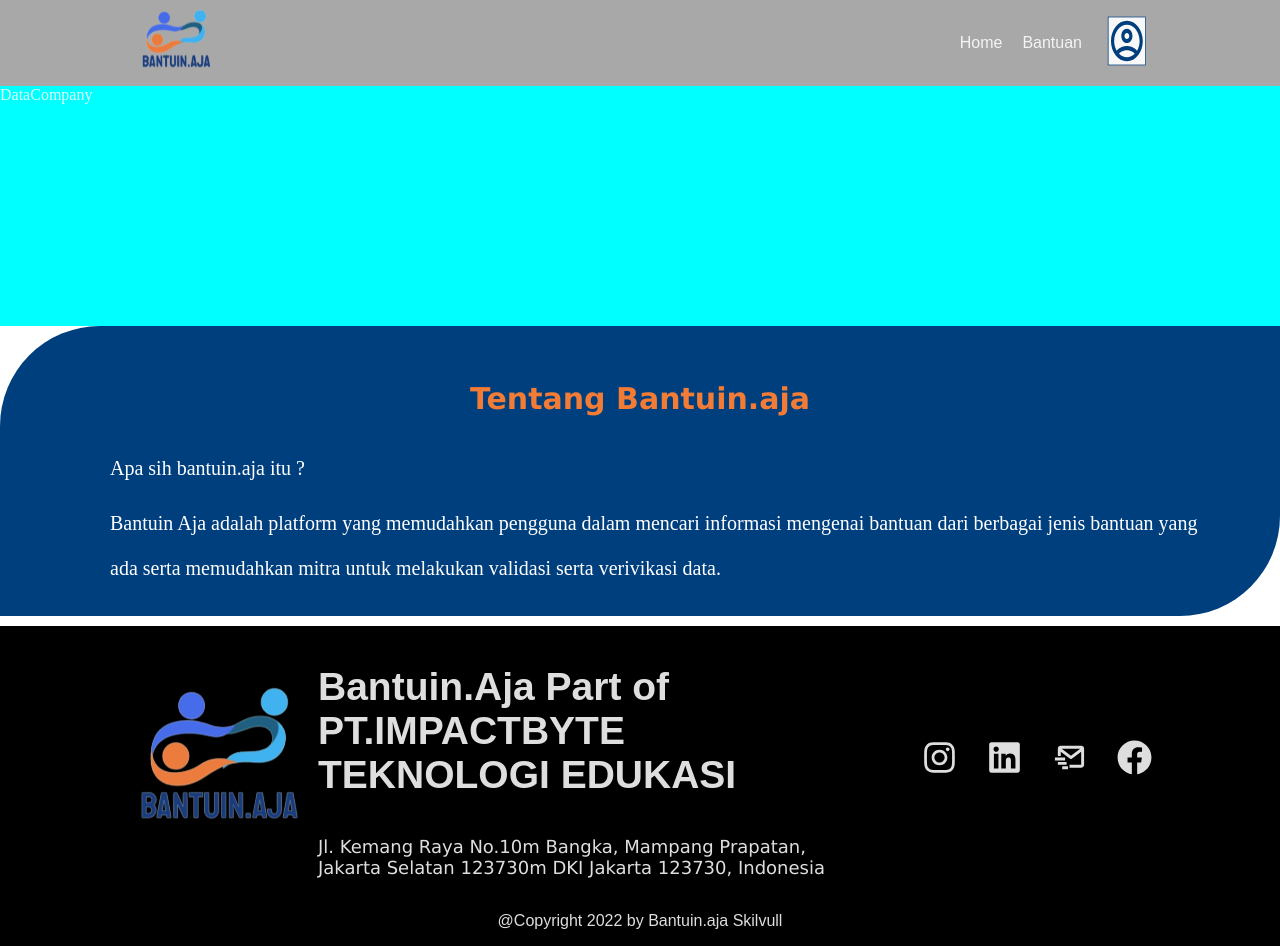
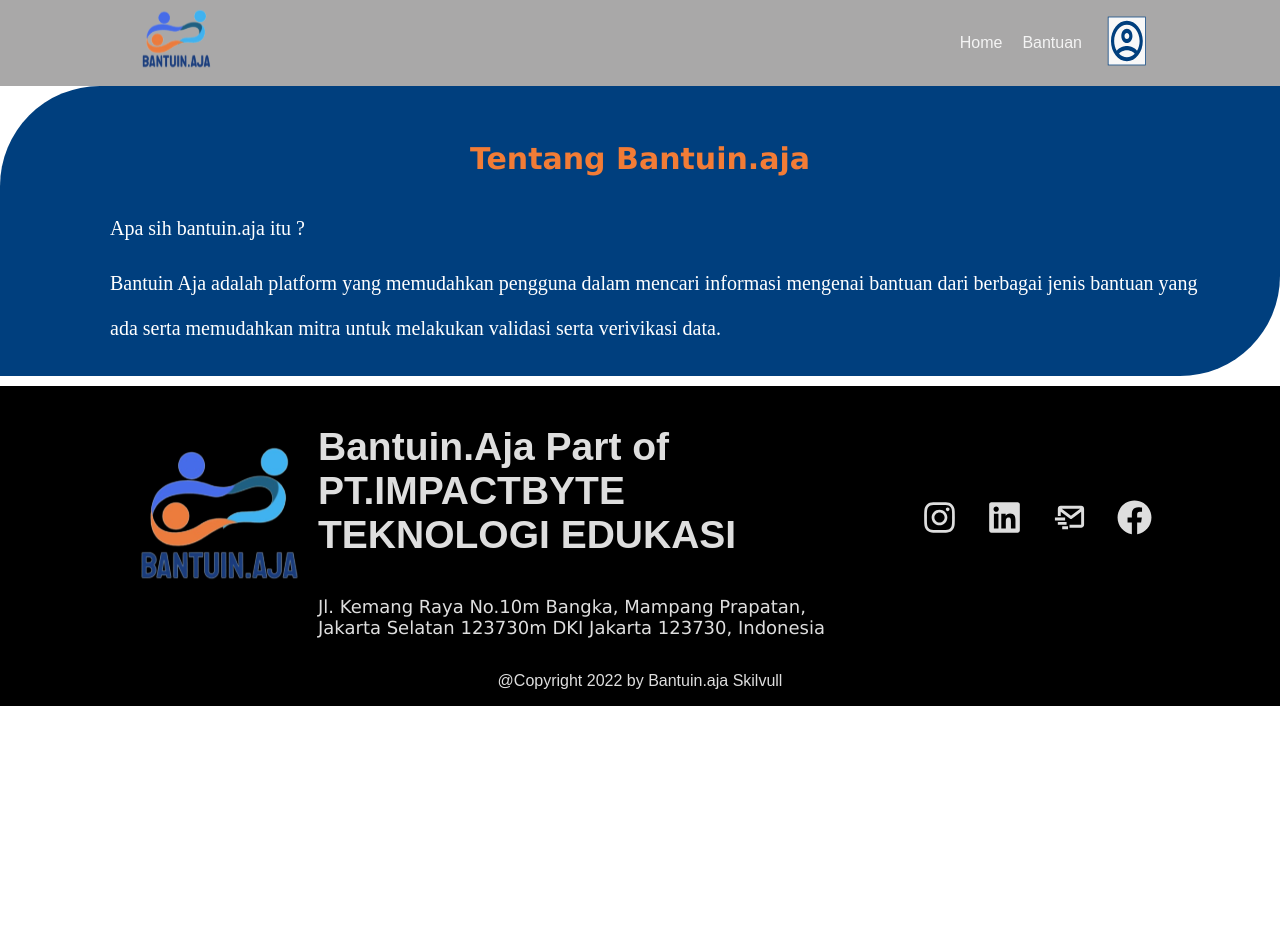
Before and after one commit to FrontEnd-21/Bantuin-Aja, a React (Vite) app: page / in a window 1280 px wide. After the commit the page ends 800 px from the top, so only its background shows below. Built offline with nearby package versions, Linux system fonts and the light colour scheme.

Commit message:
merubah tampilan

```diff
--- a/src/App.jsx
+++ b/src/App.jsx
@@ -1,33 +1,15 @@
 import { useState } from "react";
-
 import "./App.css";
-import AboutCard from "./Components/AboutCard/AboutCard";
-import DataCompany from "./Components/DataCompany/DataCompany";
-import Footer from "./Components/Footer";
-import Navbar from "./Components/Navbar";
+import Home from "./Pages/Home";
 
 function App() {
   const [count, setCount] = useState(0);
 
   return (
-    <div className='App'>
-      <div className="nav">
-        <Navbar />
-      </div>
-      <div className="data">
-        <DataCompany />
-      </div>
-      <div className="at">
-        <AboutCard/>
-      </div>
-      <div className="footer">
-        <Footer />
-      </div>
-
-
-
-    </div>
-  )
+    <>
+      <Home />
+    </>
+  );
 }
 
 export default App;
--- a/src/Pages/Home.jsx
+++ b/src/Pages/Home.jsx
@@ -0,0 +1,28 @@
+import React from "react";
+import AboutCard from "../Components/AboutCard/AboutCard";
+// import DataCompany from "./Components/DataCompany/DataCompany";
+import Footer from "../Components/Footer";
+import Navbar from "../Components/Navbar";
+
+const Home = () => {
+  return (
+    <>
+      <div className='App'>
+        <div className='nav'>
+          <Navbar />
+        </div>
+        {/* <div className="data">
+        <DataCompany />
+      </div> */}
+        <div className='at'>
+          <AboutCard />
+        </div>
+        <div className='footer'>
+          <Footer />
+        </div>
+      </div>
+    </>
+  );
+};
+
+export default Home;
```
